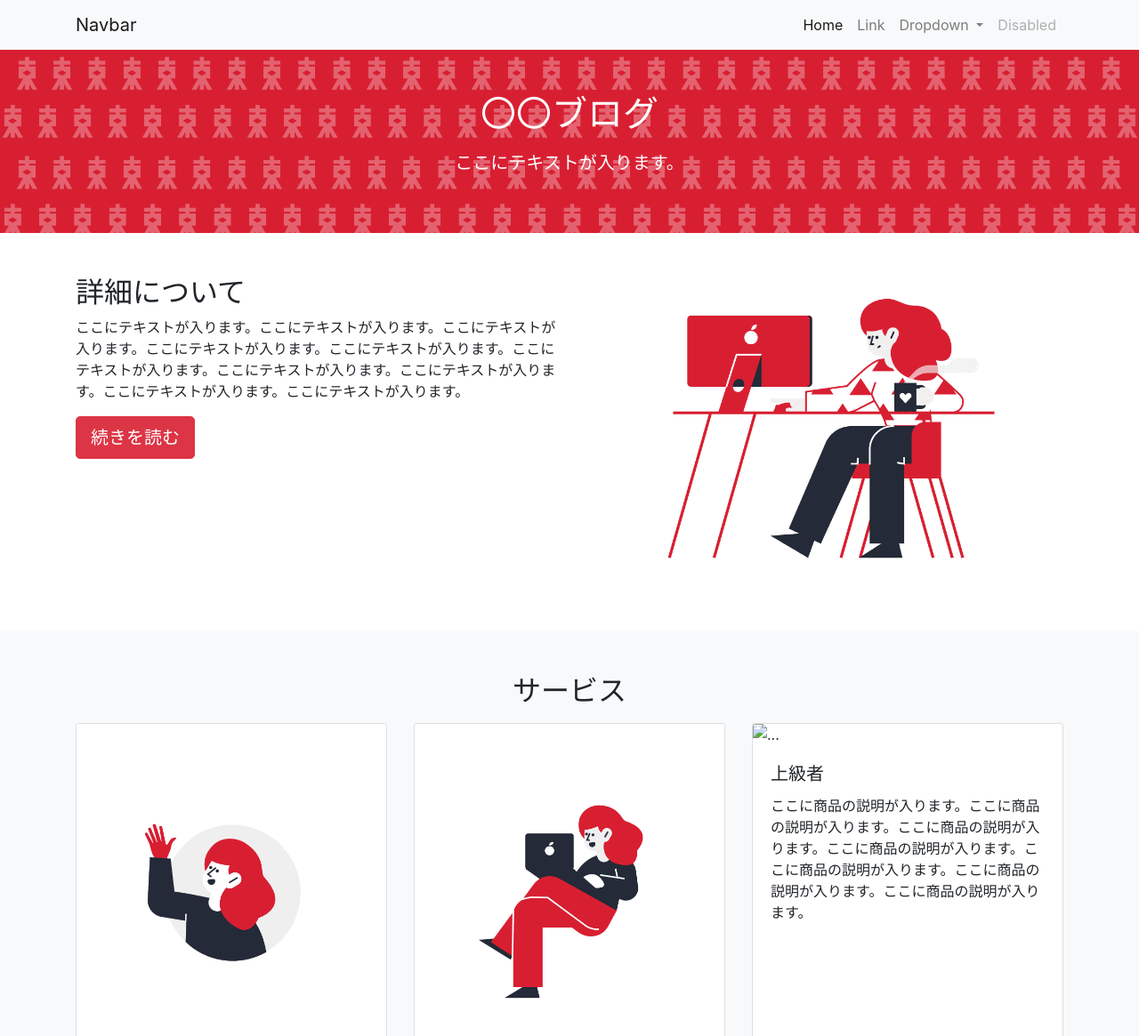
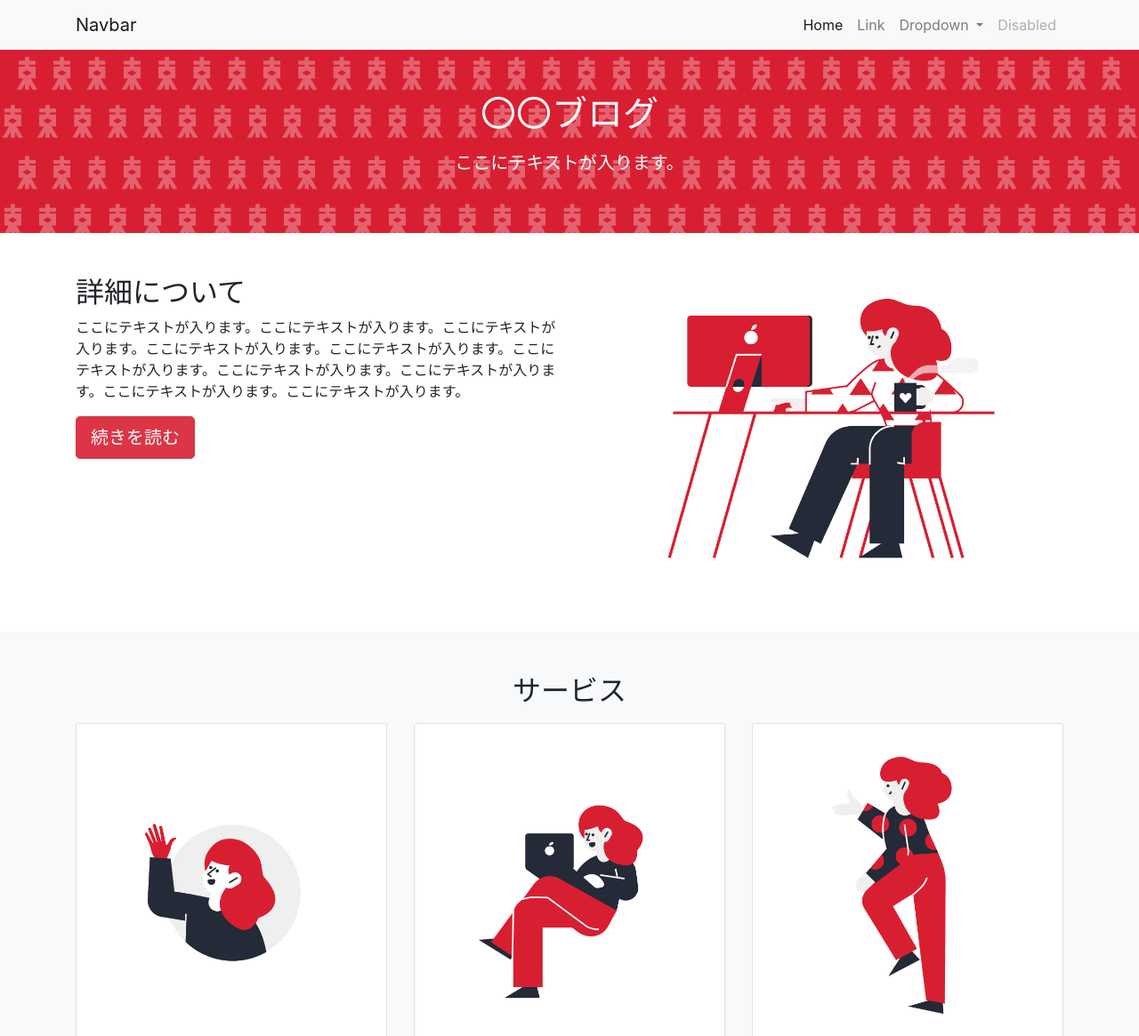
Before and after one commit to nicyan-ict/deitora-bootstrap, a plain HTML site: page index.html in a window 1280 px wide. Shown: the top 1165 px of the page at 89% size. Drawn offline with nearby package versions, Linux system fonts and the light colour scheme; files whose address does not match are found by name.

Commit message:
Update index.html

```diff
--- a/index.html
+++ b/index.html
@@ -92,7 +92,7 @@
           </div>
         </div>
         <div class="card">
-          <img src="img/advance.png" class="card-img-top" alt="...">
+          <img src="https://github.com/nicyan-ict/deitora-bootstrap/blob/main/advance.png?raw=true" class="card-img-top" alt="...">
           <div class="card-body">
             <h5 class="card-title">上級者</h5>
               <p class="card-text">ここに商品の説明が入ります。ここに商品の説明が入ります。ここに商品の説明が入ります。ここに商品の説明が入ります。ここに商品の説明が入ります。ここに商品の説明が入ります。ここに商品の説明が入ります。</p>
```
